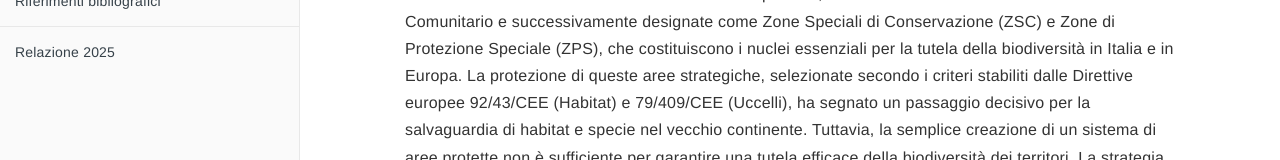
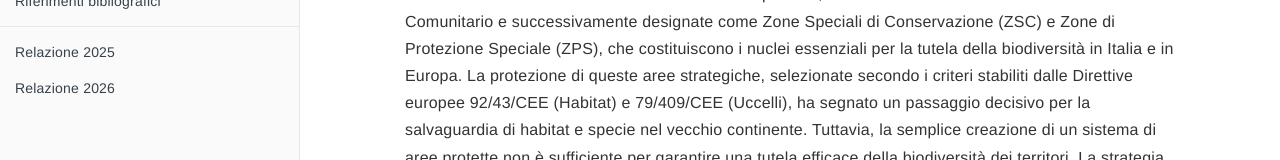
Before and after one commit to bioglp/RECSpoleto, a plain HTML site: page index.html in a window 1280 px wide. Shown: the part 608-768 px from the top of the page. Drawn offline with nearby package versions, Linux system fonts and the light colour scheme; some packages are replaced by stand-ins of ours.

Commit message:
Add link to Relazione 2026 in index.html

```diff
--- a/index.html
+++ b/index.html
@@ -156,6 +156,7 @@ div.csl-indent {
 <li class="chapter" data-level="" data-path="riferimenti-bibliografici.html"><a href="riferimenti-bibliografici.html"><i class="fa fa-check"></i>Riferimenti bibliografici</a></li>
 <li class="divider"></li>
 <li><a href="bioglp.github.io/RECSpoleto/" target="blank">Relazione 2025</a></li>
+<li><a href="https://bioglp.github.io/RECSpoleto_relazione2026/index.html" target="blank">Relazione 2026</a></li>
 
 </ul>
 
```
